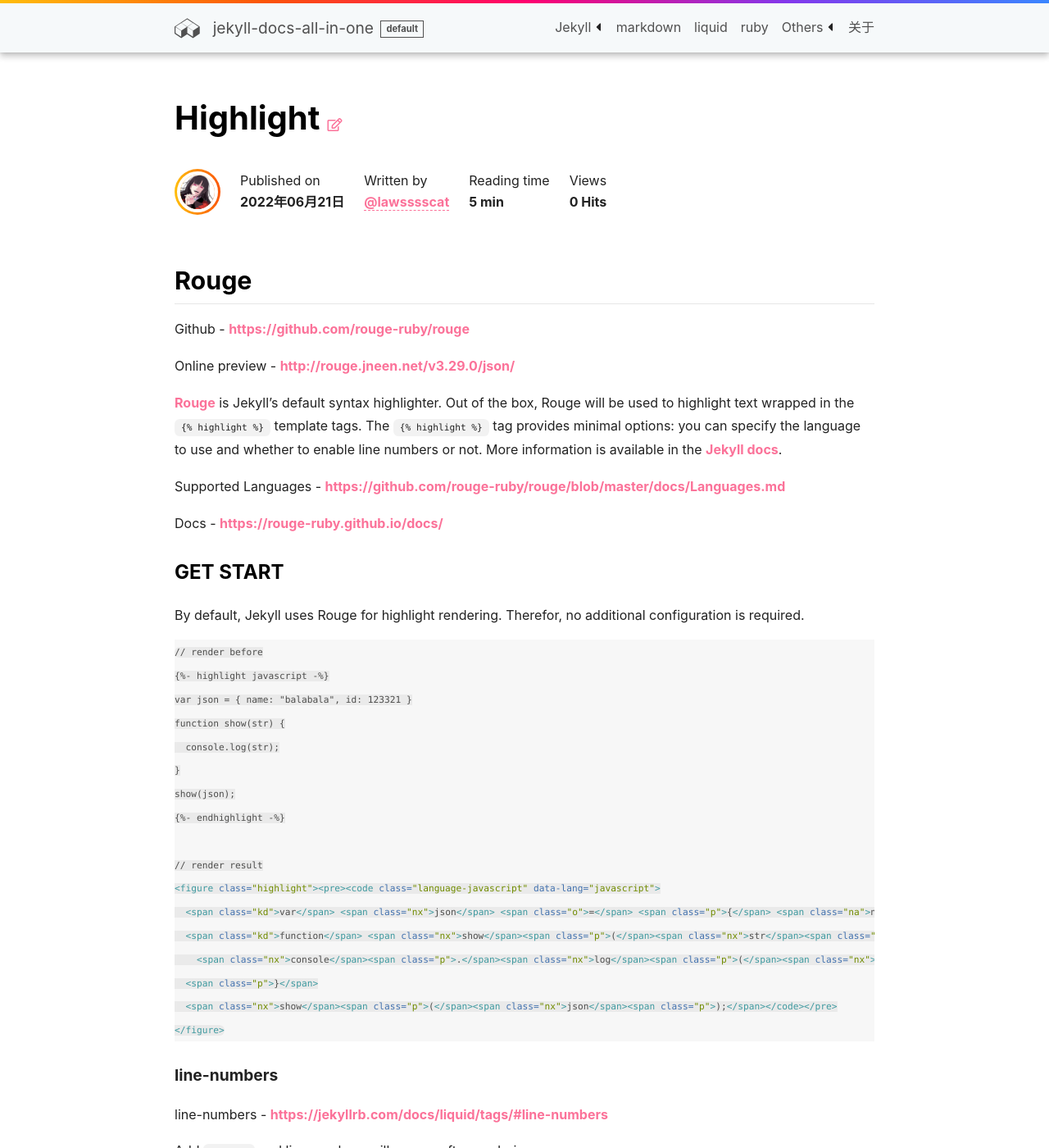
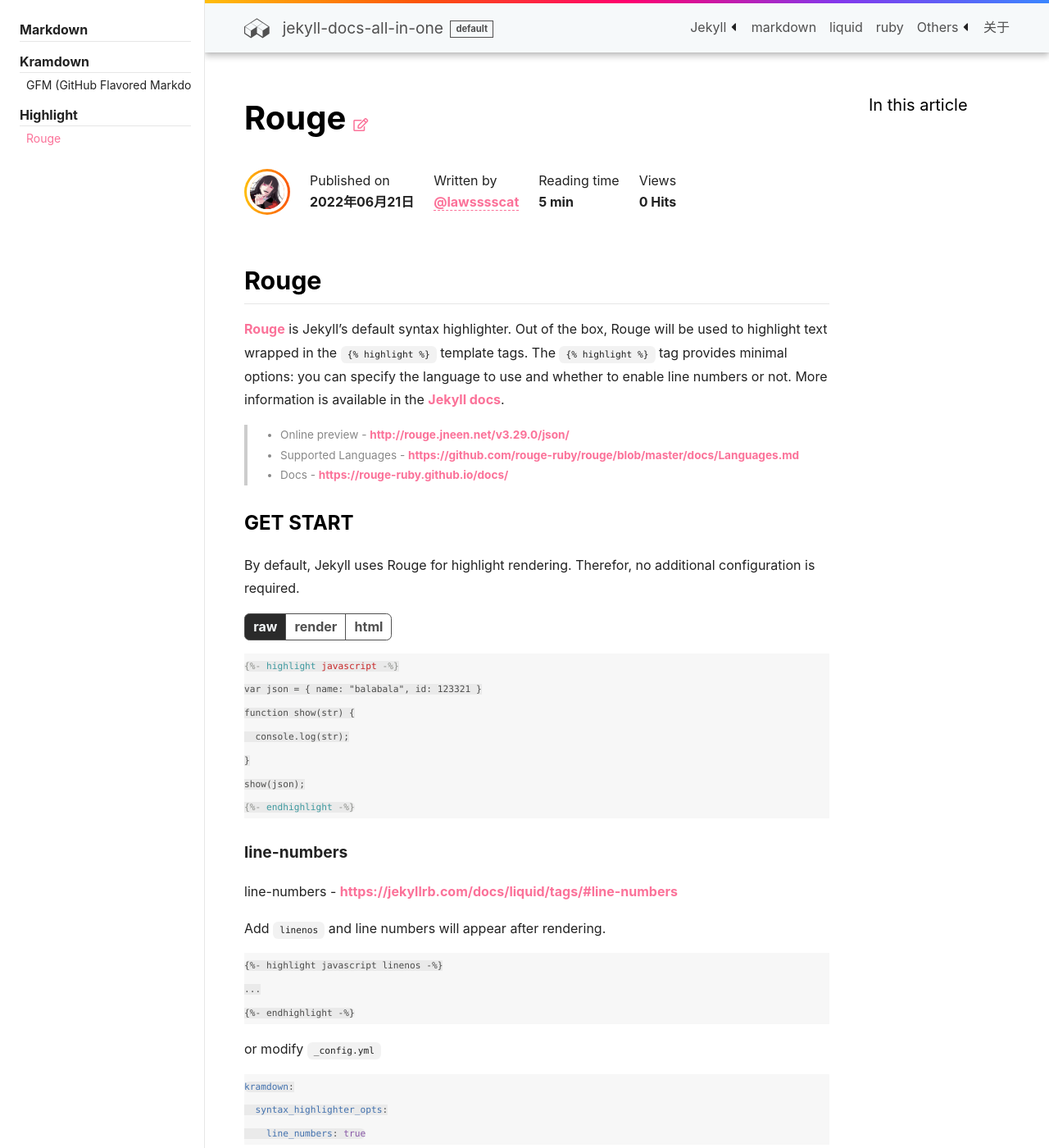
Before and after one commit to LawssssCat/jekyll-docs, a Jekyll site: the page built from _markdown/highlight/rouge.md, in a window 1280 px wide and 1400 px high. Shown: the whole window at 82% size. Built offline with Jekyll 4.4.1, drawn with Linux system fonts in a browser that asks for light colours; comment, search, counter and statistics services are not loaded; some of the changed text lies outside the part shown.

Commit message:
docs: rouge

````diff
--- a/_data/quicklinks.yml
+++ b/_data/quicklinks.yml
@@ -15,6 +15,9 @@
   - url: /markdown/kramdown
     details:
       - url: /markdown/kramdown/gfm
+  - title: Highlight
+    details:
+      - url: /markdown/highlight/rouge
 
 docs-en:
   - title: Start
--- a/_posts/2022-06-21-highlight.md
+++ b/_markdown/highlight/rouge.md
@@ -1,5 +1,8 @@
 ---
 layout: article
+permalink: /markdown/highlight/rouge
+title: Rouge
+date: 2022-06-21
 ---
 
 [jekyll-github]: https://github.com/jekyll/jekyll
@@ -7,41 +10,51 @@
 
 ## Rouge
 
-Github - <https://github.com/rouge-ruby/rouge>
-
-Online preview - <http://rouge.jneen.net/v3.29.0/json/>
-
 {% raw %}
-[Rouge](https://github.com/jneen/rouge) is Jekyll's default syntax highlighter. Out of the box, Rouge will be used to highlight text wrapped in the `{% highlight %}` template tags. The `{% highlight %}` tag provides minimal options: you can specify the language to use and whether to enable line numbers or not. More information is available in the [Jekyll docs](https://jekyllrb.com/docs/liquid/tags/#code-snippet-highlighting).
+[Rouge](https://github.com/rouge-ruby/rouge) is Jekyll's default syntax highlighter. Out of the box, Rouge will be used to highlight text wrapped in the `{% highlight %}` template tags. The `{% highlight %}` tag provides minimal options: you can specify the language to use and whether to enable line numbers or not. More information is available in the [Jekyll docs](https://jekyllrb.com/docs/liquid/tags/#code-snippet-highlighting).
 {% endraw %}
 
-Supported Languages - <https://github.com/rouge-ruby/rouge/blob/master/docs/Languages.md>
-
-Docs - <https://rouge-ruby.github.io/docs/>
+> + Online preview - <http://rouge.jneen.net/v3.29.0/json/>
+> + Supported Languages - <https://github.com/rouge-ruby/rouge/blob/master/docs/Languages.md>
+> + Docs - <https://rouge-ruby.github.io/docs/>
 
 ### GET START
 
 By default, Jekyll uses Rouge for highlight rendering. Therefor, no additional configuration is required.
 
-```html
-// render before
-{% raw %}{%- highlight javascript -%}
+<!-- ========================================================= -->
+{%- capture _code_content -%}
 var json = { name: "balabala", id: 123321 }
 function show(str) {
   console.log(str);
 }
 show(json);
-{%- endhighlight -%}{% endraw %}
-
-// render result
-<figure class="highlight"><pre><code class="language-javascript" data-lang="javascript">
-  <span class="kd">var</span> <span class="nx">json</span> <span class="o">=</span> <span class="p">{</span> <span class="na">name</span><span class="p">:</span> <span class="dl">"</span><span class="s2">balabala</span><span class="dl">"</span><span class="p">,</span> <span class="na">id</span><span class="p">:</span> <span class="mi">123321</span> <span class="p">}</span>
-  <span class="kd">function</span> <span class="nx">show</span><span class="p">(</span><span class="nx">str</span><span class="p">)</span> <span class="p">{</span>
-    <span class="nx">console</span><span class="p">.</span><span class="nx">log</span><span class="p">(</span><span class="nx">str</span><span class="p">);</span>
-  <span class="p">}</span>
-  <span class="nx">show</span><span class="p">(</span><span class="nx">json</span><span class="p">);</span></code></pre>
-</figure>
-```
+{%- endcapture -%}
+{%- capture _code_content_render -%}
+{%- highlight javascript -%}{{ _code_content }}{%- endhighlight -%}
+{%- endcapture -%}
+{%- capture _titles -%}
+raw
+<!-- split title -->
+render
+<!-- split title -->
+html
+{%- endcapture -%}
+{%- capture _contents -%}
+{%- highlight liquid -%}
+{% raw %}{%- highlight javascript -%}{% endraw %}
+{{ _code_content }}
+{% raw %}{%- endhighlight -%}{% endraw %}
+{%- endhighlight -%}
+<!-- split content -->
+{{ _code_content_render }}
+<!-- split content -->
+{%- highlight html -%}
+{{ _code_content_render }}
+{%- endhighlight -%}
+{%- endcapture -%}
+{%- include article/generate-tabs.html titles=_titles contents=_contents -%}
+<!-- ========================================================= -->
 
 #### line-numbers
 
````
Also changed, not shown: _docs/en/1.3 typography.md (+1 -0 lines), _markdown/kramdown/gfm.md (+16 -2 lines), _markdown/markdown.md (+9 -1 lines).
